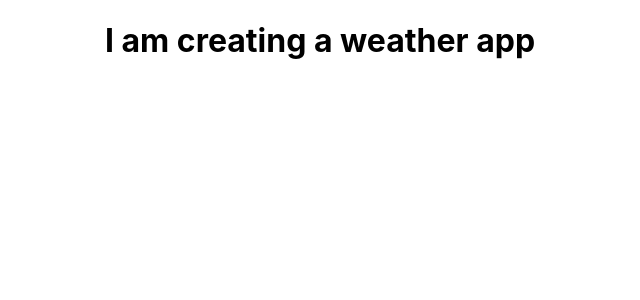
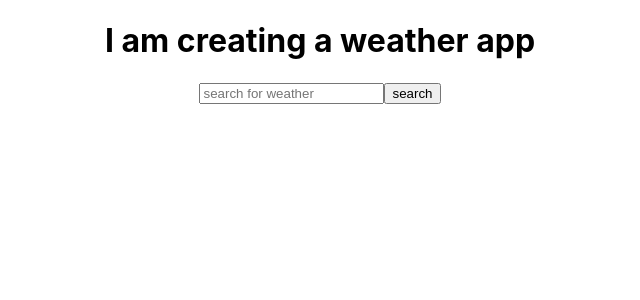
Before and after one commit to eraygundogmus/weather-app, a React (Create React App) app: page / in a window 1280 px wide. Shown: the top 300 px of the page, without its empty margins (320-960 px from the left). Built offline with nearby package versions, Linux system fonts and the light colour scheme.

Commit message:
create search input

```diff
--- a/package.json
+++ b/package.json
@@ -6,6 +6,7 @@
     "@testing-library/jest-dom": "^5.11.9",
     "@testing-library/react": "^11.2.5",
     "@testing-library/user-event": "^12.7.2",
+    "axios": "^0.21.1",
     "react": "^17.0.1",
     "react-dom": "^17.0.1",
     "react-scripts": "4.0.3",
--- a/src/App.js
+++ b/src/App.js
@@ -1,11 +1,24 @@
+import React , { Component } from 'react'
 import './App.css';
+import SearchInput from "./SearchInput"
 
-function App() {
+
+class App extends Component {
+
+/*     const getData = () => {
+      Axios.get("http://api.openweathermap.org/data/2.5/weather?q=istanbul&appid=a86544f87f2e8985f9f3beaa312bb7bc").then((response) => {
+        console.log(response);
+      });
+
+    }; */
+    render() {
   return (
     <div className="App">
       <h1> I am creating a weather app</h1>
+      <SearchInput />
     </div>
   );
 }
+}
 
 export default App;
--- /dev/null
+++ b/src/SearchInput.js
@@ -0,0 +1,47 @@
+import React from 'react'
+
+
+    class SearchInput extends React.Component {
+    constructor(props) {
+        super(props)
+        this.state = {
+            value: ''
+        };
+
+        this.changeHandler = this.changeHandler.bind(this)
+        this.submitHandler = this.submitHandler.bind(this)
+    }
+
+    changeHandler(event) {
+        this.setState({ value: event.target.value });
+        console.log(event.target.value)
+
+    }
+    submitHandler(event) {
+        event.preventDefault();
+        console.log(this.state.value)
+        }
+
+
+
+
+
+    render() {
+        return (
+            <div>
+                <form onSubmit={this.submitHandler}>
+                    <label>
+                <input type="text" placeholder="search for weather" value={this.state.value}  onChange={this.changeHandler}></input>
+                    </label>
+                <input type="submit" value="search" />
+                </form>
+
+            </div>
+        )
+    }
+}
+
+
+
+
+export default SearchInput
```
Also changed, not shown: 1 other file (tests, documents, lock files or other folders).
